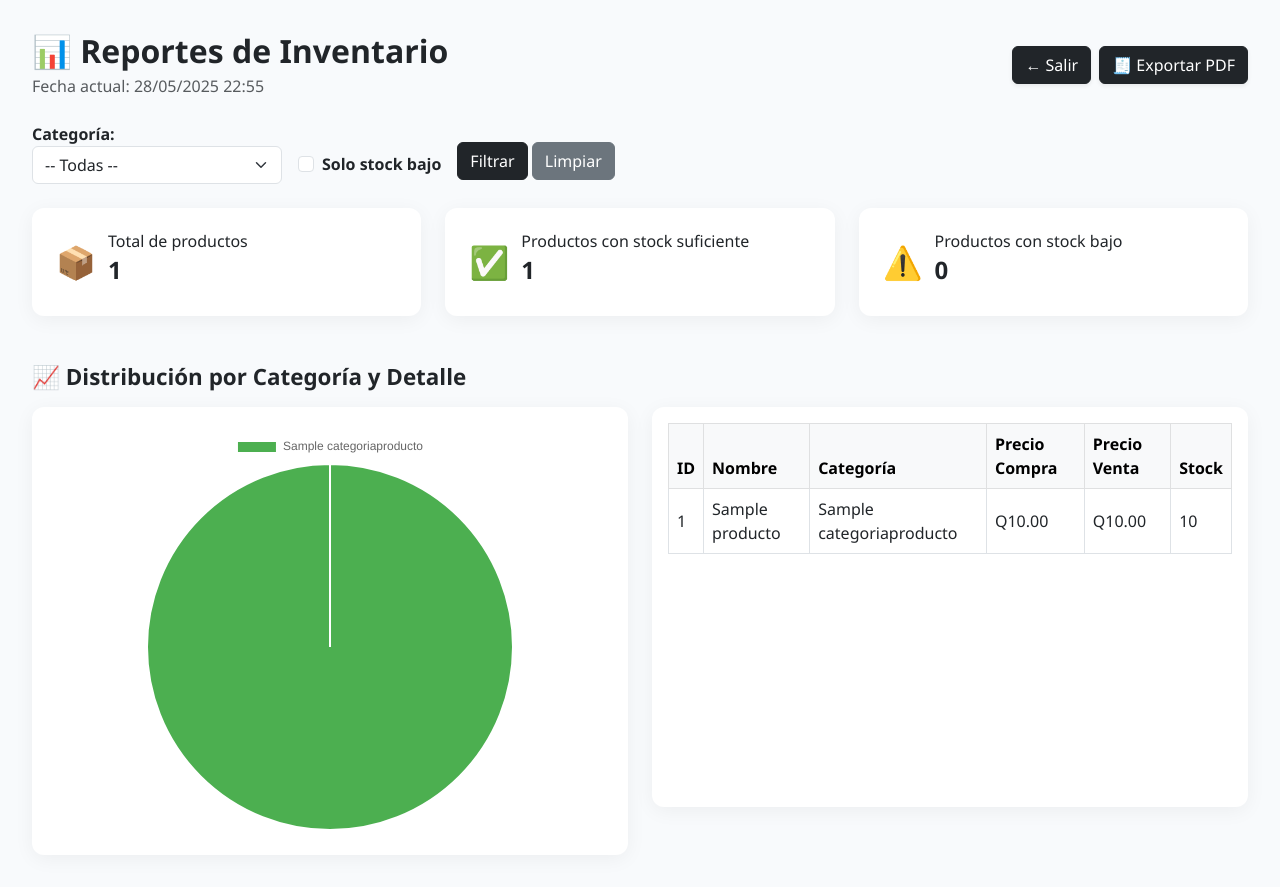
After one commit to LuceroCacao/Proyecto_Ferreteria, a Django app: page /inventario/reportes/ in a window 1280 px wide. The commit adds this page. Run offline with Django 5.2, Linux system fonts and the light colour scheme; a user stored in the database is signed in; tables that the repository leaves empty hold one stand-in row (values such as "Sample post").

Commit message:
Reportes en inventario

```diff
--- a/inventario/urls.py
+++ b/inventario/urls.py
@@ -1,9 +1,11 @@
 from django.urls import path
+
 from .views import (
     DashboardView,
     ProductosListView, ProductoCreateView, ProductoUpdateView, ProductoDeleteView,
     ClientesListView, ClienteCreateView, ClienteUpdateView, ClienteDeleteView,
-    LogoutGetView,
+    ReporteInventarioView, ReporteVentasView, ExportarVentasPDFView,
+    LogoutGetView, ReporteVentasPDFView,
 )
 
 app_name = 'inventario'
@@ -24,7 +26,14 @@ urlpatterns = [
     path('clientes/<int:pk>/editar/', ClienteUpdateView.as_view(), name='cliente_update'),
     path('clientes/<int:pk>/borrar/', ClienteDeleteView.as_view(), name='cliente_delete'),
 
-
     # Logout
     path('logout/', LogoutGetView.as_view(next_page='login'), name='logout'),
+
+    # Reportes
+    path('reportes/', ReporteInventarioView.as_view(), name='reportes_inventario'),
+    path('reportes/ventas/', ReporteVentasView.as_view(), name='reportes_ventas'),
+    path('reportes/ventas/pdf/', ExportarVentasPDFView.as_view(), name='reporte_ventas_pdf'),
+    path('reportes/ventas/pdf/', ReporteVentasPDFView.as_view(), name='reporte_ventas_pdf'),
+
+
 ]
--- a/inventario/views.py
+++ b/inventario/views.py
@@ -1,18 +1,18 @@
-# inventario/views.py
-
 from django.contrib.auth.mixins import LoginRequiredMixin
-from django.views.generic import (
-    TemplateView, ListView,
-    CreateView, UpdateView, DeleteView
-)
+from django.views.generic import TemplateView, ListView, CreateView, UpdateView, DeleteView, View
 from django.urls import reverse_lazy
-from django.db.models import Sum, F
+from django.db.models import Sum, F, Count
 from django.contrib.auth import get_user_model
 from django.contrib.auth.views import LogoutView
+from django.utils import timezone
+from django.http import HttpResponse
+from django.template.loader import get_template
+from xhtml2pdf import pisa
+from .models import Venta
 
-from .models import Producto, Cliente, CategoriaProducto
+from .models import Producto, Cliente, CategoriaProducto, Venta
 
-
+# Dashboard
 class DashboardView(LoginRequiredMixin, TemplateView):
     template_name = 'inventario/dashboard.html'
 
@@ -31,6 +31,7 @@ class DashboardView(LoginRequiredMixin, TemplateView):
         for cat in CategoriaProducto.objects.annotate(total_stock=Sum('producto__stock')):
             labels.append(cat.nombre)
             data.append(cat.total_stock or 0)
+
         ctx['category_labels'] = labels
         ctx['category_data'] = data
         ctx['product_count'] = Producto.objects.count()
@@ -38,23 +39,12 @@ class DashboardView(LoginRequiredMixin, TemplateView):
         return ctx
 
 
+# Productos
 class ProductosListView(LoginRequiredMixin, ListView):
     model = Producto
     template_name = 'inventario/productos_list.html'
     context_object_name = 'productos'
     paginate_by = 20
-
-
-class ClientesListView(LoginRequiredMixin, ListView):
-    model = Cliente
-    template_name = 'inventario/clientes_list.html'
-    context_object_name = 'clientes'
-    paginate_by = 20
-
-
-class LogoutGetView(LogoutView):
-    def get(self, request, *args, **kwargs):
-        return self.post(request, *args, **kwargs)
 
 
 class ProductoCreateView(LoginRequiredMixin, CreateView):
@@ -85,24 +75,13 @@ class ProductoDeleteView(LoginRequiredMixin, DeleteView):
     success_url = reverse_lazy('inventario:productos_list')
 
 
-class ClienteCreateView(LoginRequiredMixin, CreateView):
+# Clientes
+class ClientesListView(LoginRequiredMixin, ListView):
     model = Cliente
-    fields = ['nombre', 'nit', 'telefono', 'direccion']  # ← Aquí está el cambio
-    template_name = 'inventario/cliente_form.html'
-    success_url = reverse_lazy('inventario:clientes_list')
+    template_name = 'inventario/clientes_list.html'
+    context_object_name = 'clientes'
+    paginate_by = 20
 
-
-class ClienteUpdateView(LoginRequiredMixin, UpdateView):
-    model = Cliente
-    fields = ['nombre', 'nit', 'telefono', 'correo', 'direccion']
-    template_name = 'inventario/cliente_form.html'
-    success_url = reverse_lazy('inventario:clientes_list')
-
-
-class ClienteDeleteView(LoginRequiredMixin, DeleteView):
-    model = Cliente
-    template_name = 'inventario/cliente_confirm_delete.html'
-    success_url = reverse_lazy('inventario:clientes_list')
 
 class ClienteCreateView(LoginRequiredMixin, CreateView):
     model = Cliente
@@ -116,3 +95,94 @@ class ClienteUpdateView(LoginRequiredMixin, UpdateView):
     fields = ['nombre', 'nit', 'telefono', 'direccion']
     template_name = 'inventario/cliente_form.html'
     success_url = reverse_lazy('inventario:clientes_list')
+
+
+class ClienteDeleteView(LoginRequiredMixin, DeleteView):
+    model = Cliente
+    template_name = 'inventario/cliente_confirm_delete.html'
+    success_url = reverse_lazy('inventario:clientes_list')
+
+# Logout
+class LogoutGetView(LogoutView):
+    def get(self, request, *args, **kwargs):
+        return self.post(request, *args, **kwargs)
+
+
+class ReporteInventarioView(LoginRequiredMixin, TemplateView):
+    template_name = 'inventario/reportes_inventario.html'
+
+    def get_context_data(self, **kwargs):
+        ctx = super().get_context_data(**kwargs)
+
+        categoria_filtro = self.request.GET.get('categoria', '')
+        stock_bajo_filtro = self.request.GET.get('stock_bajo') == '1'
+
+        productos = Producto.objects.select_related('categoria')
+
+        if categoria_filtro.isdigit():
+            productos = productos.filter(categoria_id=int(categoria_filtro))
+
+        if stock_bajo_filtro:
+            productos = productos.filter(stock__lt=10)
+
+        categorias = productos.values('categoria__nombre').annotate(total=Count('id_producto'))
+        total = productos.count()
+        bajo_stock = productos.filter(stock__lt=10).count()
+        suficientes = total - bajo_stock
+
+        ctx.update({
+            'productos': productos,
+            'categorias_disponibles': list(CategoriaProducto.objects.values('id_categoria', 'nombre')),
+            'categoria_filtro': categoria_filtro,
+            'stock_bajo_filtro': stock_bajo_filtro,
+            'categorias': categorias,
+            'total_productos': total,
+            'productos_bajo_stock': bajo_stock,
+            'productos_suficientes': suficientes,
+            'fecha_actual': timezone.now().strftime("%d/%m/%Y %H:%M"),
+        })
+
+        return ctx
+
+class ReporteVentasView(LoginRequiredMixin, TemplateView):
+    template_name = 'inventario/reportes_ventas.html'
+
+    def get_context_data(self, **kwargs):
+        ctx = super().get_context_data(**kwargs)
+        ventas = Venta.objects.select_related('cliente').all()
+        ctx['ventas'] = ventas
+        ctx['fecha_actual'] = timezone.now().strftime("%d/%m/%Y %H:%M")
+        return ctx
+
+class ExportarVentasPDFView(LoginRequiredMixin, View):
+    def get(self, request, *args, **kwargs):
+        ventas = Venta.objects.select_related('cliente').all()
+        template = get_template('inventario/reporte_ventas_pdf.html')
+        context = {
+            'ventas': ventas,
+            'fecha_actual': timezone.now().strftime("%d/%m/%Y %H:%M"),
+        }
+        html = template.render(context)
+        response = HttpResponse(content_type='application/pdf')
+        response['Content-Disposition'] = 'attachment; filename="reporte_ventas.pdf"'
+        pisa_status = pisa.CreatePDF(html, dest=response)
+        if pisa_status.err:
+            return HttpResponse('Error generando PDF', status=500)
+        return response
+
+class ReporteVentasPDFView(LoginRequiredMixin, TemplateView):
+    def get(self, request, *args, **kwargs):
+        ventas = Venta.objects.all().order_by('-fecha')
+        template_path = 'inventario/reporte_ventas_pdf.html'
+        context = {'ventas': ventas}
+
+        response = HttpResponse(content_type='application/pdf')
+        response['Content-Disposition'] = 'attachment; filename="reporte_ventas.pdf"'
+
+        template = get_template(template_path)
+        html = template.render(context)
+        pisa_status = pisa.CreatePDF(html, dest=response)
+
+        if pisa_status.err:
+            return HttpResponse('Error al generar el PDF', status=500)
+        return response
--- a/templates/inventario/clientes_list.html
+++ b/templates/inventario/clientes_list.html
@@ -45,7 +45,7 @@
   <!-- SIDEBAR -->
   <nav class="sidebar">
     <h5 class="mb-4">ERP Ferretería</h5>
-    <a href="{% url 'inventario:dashboard' %}">Dashboard</a>
+    <a href="{% url 'inventario:dashboard' %}">Inventario</a>
     <a href="{% url 'inventario:productos_list' %}">Productos</a>
     <a href="{% url 'inventario:clientes_list' %}" class="active">Clientes</a>
     <form action="{% url 'logout' %}" method="post" class="mt-auto">
--- a/templates/inventario/productos_list.html
+++ b/templates/inventario/productos_list.html
@@ -36,7 +36,7 @@
   <!-- SIDEBAR -->
   <nav class="sidebar d-flex flex-column">
     <h4 class="px-3 py-4 mb-0">ERP Ferretería</h4>
-    <a href="{% url 'inventario:dashboard' %}" class="{% if request.resolver_match.url_name == 'dashboard' %}active{% endif %}">Dashboard</a>
+    <a href="{% url 'inventario:dashboard' %}" class="{% if request.resolver_match.url_name == 'dashboard' %}active{% endif %}">Inventario</a>
     <a href="{% url 'inventario:productos_list' %}" class="{% if request.resolver_match.url_name == 'productos_list' %}active{% endif %}">Productos</a>
     <a href="{% url 'inventario:clientes_list' %}" class="{% if request.resolver_match.url_name == 'clientes_list' %}active{% endif %}">Clientes</a>
     <form action="{% url 'logout' %}" method="post" class="mt-auto">
--- /dev/null
+++ b/templates/inventario/reportes_inventario.html
@@ -0,0 +1,184 @@
+{% load static %}
+<!DOCTYPE html>
+<html lang="es">
+<head>
+  <meta charset="UTF-8">
+  <title>Reportes de Inventario</title>
+  <link rel="stylesheet" href="https://cdn.jsdelivr.net/npm/bootstrap@5.3.0/dist/css/bootstrap.min.css">
+  <script src="https://cdn.jsdelivr.net/npm/chart.js"></script>
+  <style>
+    body {
+      background-color: #f8fafc;
+      padding: 2rem;
+      font-family: 'Segoe UI', sans-serif;
+    }
+    .card-report {
+      border: none;
+      border-radius: 12px;
+      box-shadow: 0 4px 20px rgba(0,0,0,0.05);
+      transition: transform 0.3s ease;
+    }
+    .card-report:hover {
+      transform: translateY(-5px);
+    }
+    .card-icon {
+      font-size: 2rem;
+      margin-right: 0.75rem;
+    }
+    .section-title {
+      font-size: 1.4rem;
+      margin-top: 2rem;
+      margin-bottom: 1rem;
+      font-weight: 600;
+    }
+    .report-header {
+      display: flex;
+      justify-content: space-between;
+      align-items: center;
+      flex-wrap: wrap;
+      gap: 1rem;
+    }
+  </style>
+</head>
+<body>
+
+<div class="report-header mb-4">
+  <div>
+    <h2 class="fw-bold mb-1">📊 Reportes de Inventario</h2>
+    <span class="text-muted">Fecha actual: {{ fecha_actual }}</span>
+  </div>
+  <div class="d-flex gap-2">
+    <a href="{% url 'inventario:dashboard' %}" class="btn btn-dark shadow-sm">← Salir</a>
+    <a href="{% url 'inventario:reporte_ventas_pdf' %}" class="btn btn-dark shadow-sm" target="_blank">🧾 Exportar PDF</a>
+  </div>
+</div>
+
+<!--Filtros-->
+<form method="get" class="row gy-2 gx-3 align-items-center mb-4">
+  <div class="col-auto">
+    <label for="categoria" class="form-label mb-0 fw-bold">Categoría:</label>
+    <select name="categoria" id="categoria" class="form-select">
+      <option value="">-- Todas --</option>
+      {% for cat in categorias_disponibles %}
+      <option value="{{ cat.id_categoria }}" {% if categoria_filtro == cat.id_categoria|stringformat:"s" %}selected{% endif %}>
+        {{ cat.nombre }}
+      </option>
+      {% endfor %}
+    </select>
+  </div>
+  <div class="col-auto">
+    <div class="form-check mt-4">
+      <input class="form-check-input" type="checkbox" name="stock_bajo" id="stock_bajo" value="1"
+        {% if stock_bajo_filtro %}checked{% endif %}>
+      <label class="form-check-label fw-bold" for="stock_bajo">Solo stock bajo</label>
+    </div>
+  </div>
+  <div class="col-auto mt-4">
+    <button type="submit" class="btn btn-dark">Filtrar</button>
+    <a href="{% url 'inventario:reportes_inventario' %}" class="btn btn-secondary">Limpiar</a>
+  </div>
+</form>
+
+<!-- Tarjetas -->
+<div class="row g-4">
+  <div class="col-md-4">
+    <div class="card card-report p-4">
+      <div class="d-flex align-items-center">
+        <div class="text-primary card-icon">📦</div>
+        <div>
+          <h6 class="mb-1">Total de productos</h6>
+          <h4 class="fw-bold">{{ total_productos }}</h4>
+        </div>
+      </div>
+    </div>
+  </div>
+  <div class="col-md-4">
+    <div class="card card-report p-4">
+      <div class="d-flex align-items-center">
+        <div class="text-success card-icon">✅</div>
+        <div>
+          <h6 class="mb-1">Productos con stock suficiente</h6>
+          <h4 class="fw-bold">{{ productos_suficientes }}</h4>
+        </div>
+      </div>
+    </div>
+  </div>
+  <div class="col-md-4">
+    <div class="card card-report p-4">
+      <div class="d-flex align-items-center">
+        <div class="text-danger card-icon">⚠️</div>
+        <div>
+          <h6 class="mb-1">Productos con stock bajo</h6>
+          <h4 class="fw-bold">{{ productos_bajo_stock }}</h4>
+        </div>
+      </div>
+    </div>
+  </div>
+</div>
+
+<!-- Gráfico y tabla -->
+<h4 class="section-title mt-5">📈 Distribución por Categoría y Detalle</h4>
+<div class="row g-4">
+  <div class="col-lg-6">
+    <div class="card card-report p-4 h-100">
+      <canvas id="graficoCategorias" style="max-height: 400px;"></canvas>
+    </div>
+  </div>
+  <div class="col-lg-6">
+    <div class="card card-report p-3 h-100" style="max-height: 400px; overflow-y: auto;">
+      <div class="table-responsive">
+        <table class="table table-bordered table-hover align-middle">
+          <thead class="table-light">
+            <tr>
+              <th>ID</th>
+              <th>Nombre</th>
+              <th>Categoría</th>
+              <th>Precio Compra</th>
+              <th>Precio Venta</th>
+              <th>Stock</th>
+            </tr>
+          </thead>
+          <tbody>
+            {% for p in productos %}
+            <tr>
+              <td>{{ p.id_producto }}</td>
+              <td>{{ p.nombre }}</td>
+              <td>{{ p.categoria.nombre }}</td>
+              <td>Q{{ p.precio_compra|floatformat:"2" }}</td>
+              <td>Q{{ p.precio_venta|floatformat:"2" }}</td>
+              <td>{{ p.stock }}</td>
+            </tr>
+            {% empty %}
+            <tr>
+              <td colspan="6" class="text-center">No hay productos registrados.</td>
+            </tr>
+            {% endfor %}
+          </tbody>
+        </table>
+      </div>
+    </div>
+  </div>
+</div>
+
+<!-- Script del gráfico -->
+<script>
+  const dataCategorias = {
+    labels: [{% for cat in categorias %}'{{ cat.categoria__nombre }}',{% endfor %}],
+    datasets: [{
+      label: 'Productos por categoría',
+      data: [{% for cat in categorias %}{{ cat.total }},{% endfor %}],
+      backgroundColor: ['#4CAF50', '#FF9800', '#2196F3', '#F44336', '#9C27B0', '#00BCD4', '#795548'],
+      hoverOffset: 4
+    }]
+  };
+
+  const configCategorias = {
+    type: 'pie',
+    data: dataCategorias,
+  };
+
+  new Chart(document.getElementById('graficoCategorias'), configCategorias);
+</script>
+
+</body>
+</html>
```
Also changed, not shown: inventario/models.py (+10 -0 lines), templates/inventario/dashboard.html (+7 -2 lines), templates/inventario/reporte_ventas_pdf.html (added, +90 -0 lines), inventario/migrations/0003_venta.py (added).
